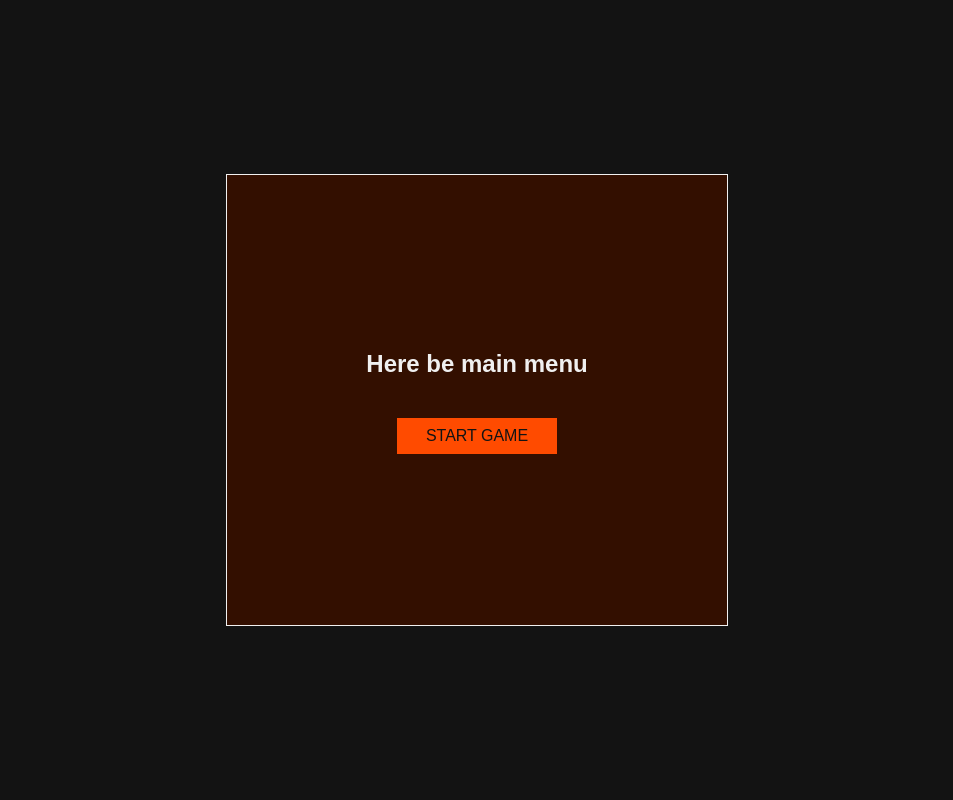
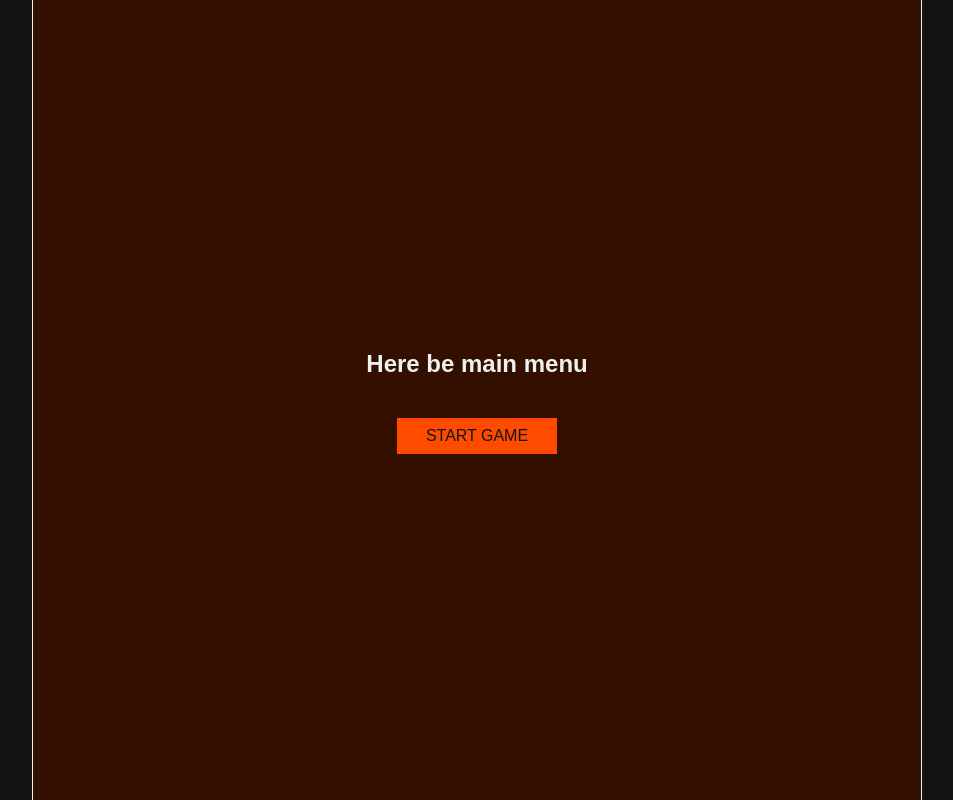
Before and after one commit to Enweave/kitbashi, a Vue app: page / in a window 1280 px wide. Shown: the whole page, without its empty margins (163-1116 px from the left). Built offline with nearby package versions, Linux system fonts and the light colour scheme; a web font is replaced by a local one.

Commit message:
Aspect ratio

```diff
--- a/src/App.vue
+++ b/src/App.vue
@@ -4,18 +4,48 @@ import {FlowController, Screen} from "./engine/FlowController.ts";
 import MainMenuScreen from "./components/MainMenuScreen.vue";
 import GameScreen from "./components/GameScreen.vue";
 import CreditsScreen from "./components/CreditsScreen.vue";
+import {onMounted, ref} from "vue";
+
+const ASPECT_RATIO = 10 / 9;
+
+const containerRef = ref<HTMLElement | null>(null);
+const screenRef = ref<HTMLElement | null>(null);
 
 const flowController = new FlowController();
+
+let resizeScreen = function () {
+  if (containerRef.value && screenRef.value) {
+    const containerWidth = containerRef.value.clientWidth;
+    const containerHeight = containerRef.value.clientHeight;
+    const containerAspectRatio = containerWidth / containerHeight;
+
+    if (containerAspectRatio > ASPECT_RATIO) {
+      screenRef.value.style.width = `${containerHeight * ASPECT_RATIO}px`;
+      screenRef.value.style.height = `${containerHeight}px`;
+    } else {
+      screenRef.value.style.width = `${containerWidth}px`;
+      screenRef.value.style.height = `${containerWidth / ASPECT_RATIO}px`;
+    }
+  }
+}
+
+onMounted(() => {
+  resizeScreen();
+  window.addEventListener('resize', () => {
+    resizeScreen();
+  });
+})
 
 </script>
 
 <template>
-  <div class="container">
+<div id="container" class="container" ref="containerRef">
+  <div id="screen" class="screen" ref="screenRef">
     <main-menu-screen :flowController="flowController" v-if="flowController.currentScreen.value === Screen.MainMenu"/>
     <game-screen :flowController="flowController" v-if="flowController.currentScreen.value === Screen.Game"/>
     <credits-screen :flowController="flowController" v-if="flowController.currentScreen.value === Screen.Credits"/>
   </div>
-
+</div>
 </template>
 
 <style scoped>
--- a/src/assets/style/partials/_body.sass
+++ b/src/assets/style/partials/_body.sass
@@ -9,19 +9,17 @@ html, body
   background-color: variables.$color_a_light
   color: variables.$color_a_dark
 
-
-#app
+.container
   height: 100vh
   height: 100dvh
-  display: flex
+  max-width: 1000px
+  width: 100%
+  margin: 0 auto
+  display: grid
   align-items: center
   justify-content: center
 
-.container
-  margin: 0 auto
-  max-width: 500px
-  aspect-ratio: 10/9
-  width: 100%
+.screen
   outline: 1px solid variables.$color_a_light
   background-color: variables.$color_b_dark
 
```
